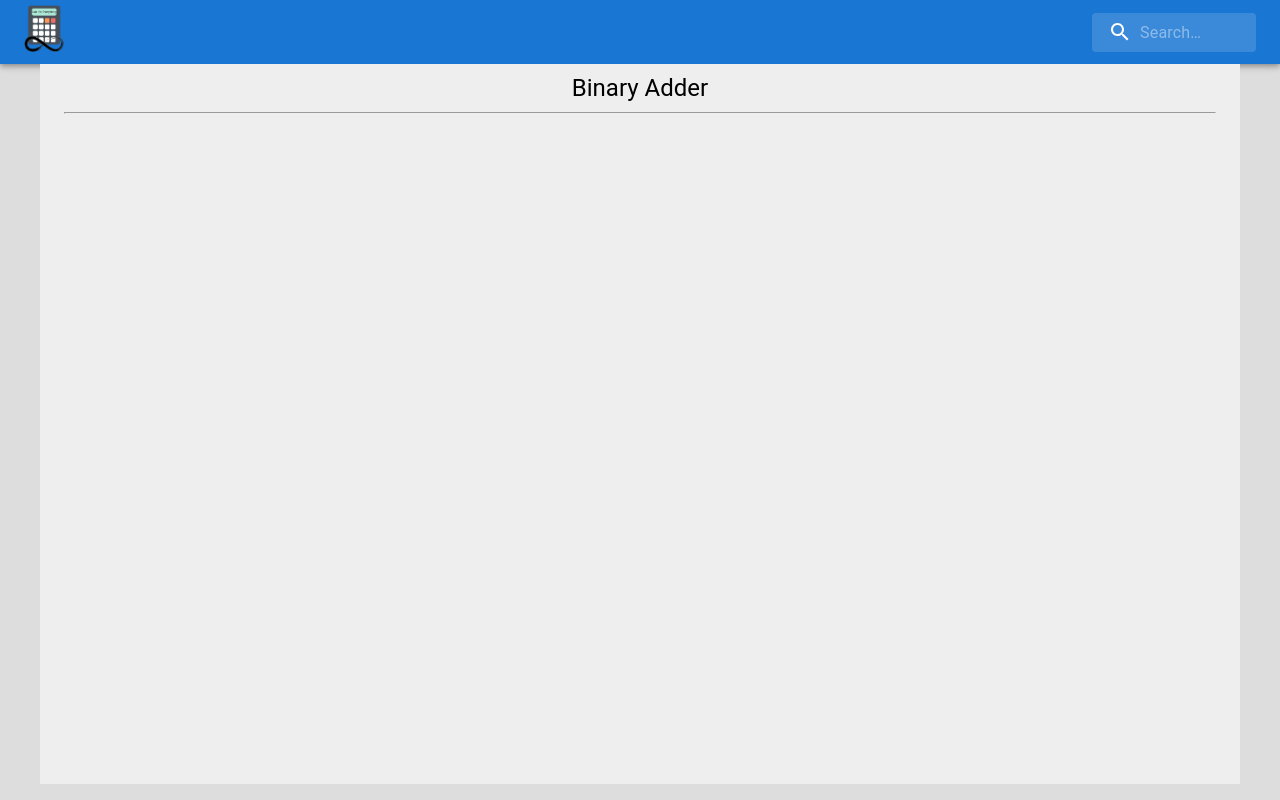
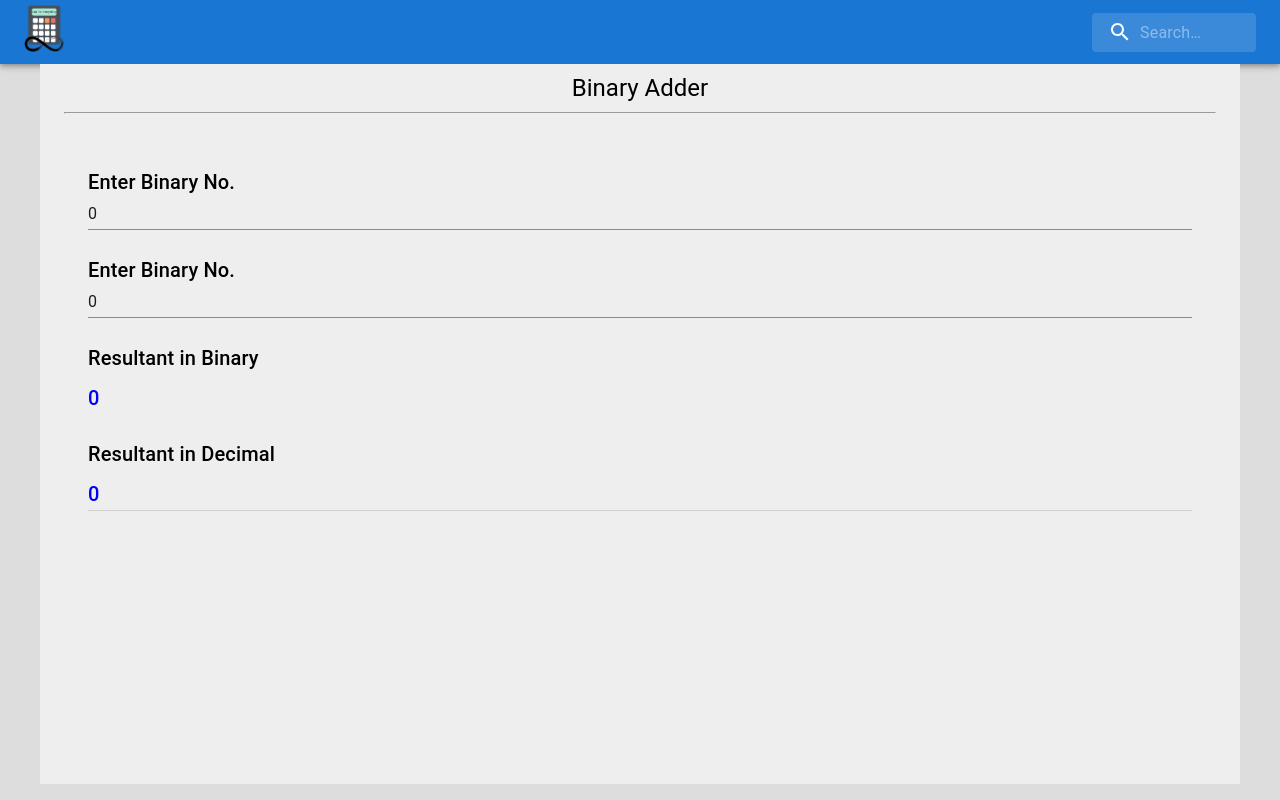
Before and after one commit to SarthakKeshari/calc_for_everything, a React (Create React App) app in the folder calculators/: page /binaryadder in a window 1280 px wide. Built offline with nearby package versions, Linux system fonts and the light colour scheme.

Commit message:
added binary adder

```diff
--- a/calculators/src/computer_science/BinaryAdder/MainBinaryAdder.js
+++ b/calculators/src/computer_science/BinaryAdder/MainBinaryAdder.js
@@ -1,14 +1,60 @@
-import React from 'react';
-import { Container, Typography } from '@mui/material';
+import React, { useEffect, useState } from 'react';
+import { Container, Divider, Input, Typography } from '@mui/material';
 
 function MainBinaryAdder(){
-    return(
-        <Container maxWidth="lg" sx={{ bgcolor: '#eeeeee', minHeight: '90vh', paddingY:"10" }}>
-            <Typography pt={1} variant='h5' sx = {{textAlign: "center"}}>Binary Adder</Typography>
-            <hr/>
-            <br/>
-        </Container>
-    )
+    const [bin1,setBin1] = useState(0)
+    const [bin2,setBin2] = useState(0)
+    const [binans,setBinans] = useState(0)
+    const [decans,setDecans] = useState(0)
+    useEffect(()=>{
+        if(bin1>0 || bin2>0){
+            setBinans((parseInt(bin1,2)+parseInt(bin2,2)).toString(2))
+            setDecans(parseInt(bin1,2)+parseInt(bin2,2))
+        }
+        else{
+            setBinans(0)
+            setDecans(0)
+        }
+    },[bin1,bin2])
+  return (
+    <div><Container maxWidth="lg" sx={{ bgcolor: '#eeeeee', minHeight: '90vh', paddingY:"10" }}>
+    <Typography pt={1} variant='h5' sx = {{textAlign: "center"}}>Binary Adder</Typography>
+    <hr/>
+    <br/>
+    <Container sx={{display:"flex", flexDirection:"column"}}>
+        <Typography pt={1} variant='h6' mt={2}>Enter Binary No.</Typography>
+        <Input
+            color="primary"
+            disabled={false}
+            placeholder="Enter Binary No."
+            size="lg"
+            variant="outlined"
+            type='number'
+            onChange={(e) => setBin1(e.target.value)}
+            value={bin1}
+        />
+        <Typography pt={1} variant='h6' mt={2}>Enter Binary No.</Typography>
+        <Input
+            color="primary"
+            disabled={false}
+            placeholder="Enter Binary"
+            size="lg"
+            variant="outlined"
+            type='number'
+            onChange={(e) => setBin2(e.target.value)}
+            value={bin2}
+        />
+
+
+        <Typography pt={1} variant='h6' mt={2}>Resultant in Binary</Typography>
+        <Typography pt={1} variant='h6' fontStyle={{color: "blue"}}>{binans}</Typography>
+        <Typography pt={1} variant='h6' mt={2}>Resultant in Decimal</Typography>
+        <Typography pt={1} variant='h6' fontStyle={{color: "blue"}}>{decans}</Typography>
+        <Divider />
+    </Container>
+</Container>
+</div>
+  )
 }
 
 export default MainBinaryAdder;
--- a/calculators/src/computer_science/OctToBinAndBinToOct/MainOctToBinAndBinToOct.js
+++ b/calculators/src/computer_science/OctToBinAndBinToOct/MainOctToBinAndBinToOct.js
@@ -6,14 +6,14 @@ function MainOctToBinAndBinToOct(){
     const [binans,setBinans] = useState(0)
     const [octans,setOctans] = useState(0)
     useEffect(() => {
-        if(oct>0){
-            setBinans(parseInt(oct,8).toString(2))
+        if(oct>0){ //if octal is greater than 0
+            setBinans(parseInt(oct,8).toString(2))  //method to convert octal to binary
         }
         else{
             setBinans(0)
         }
-        if(bin>0){
-            setOctans(parseInt(bin,2).toString(8))
+        if(bin>0){ //if binary is greater than 0
+            setOctans(parseInt(bin,2).toString(8))  //method to convert binary to octal
         }
         else{
             setOctans(0)
@@ -46,7 +46,7 @@ function MainOctToBinAndBinToOct(){
                 <Input
                     color="primary"
                     disabled={false}
-                    placeholder="Enter Rate"
+                    placeholder="Enter Binary No."
                     size="lg"
                     variant="outlined"
                     type='number'
```
Also changed, not shown: calculators/src/App.js (line endings or trailing spaces).
